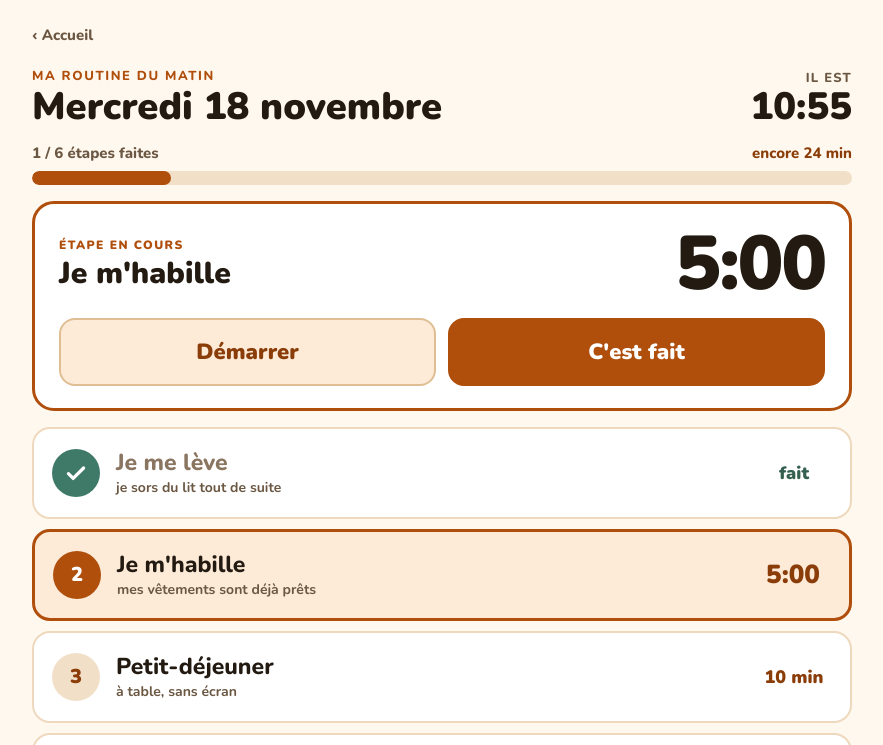
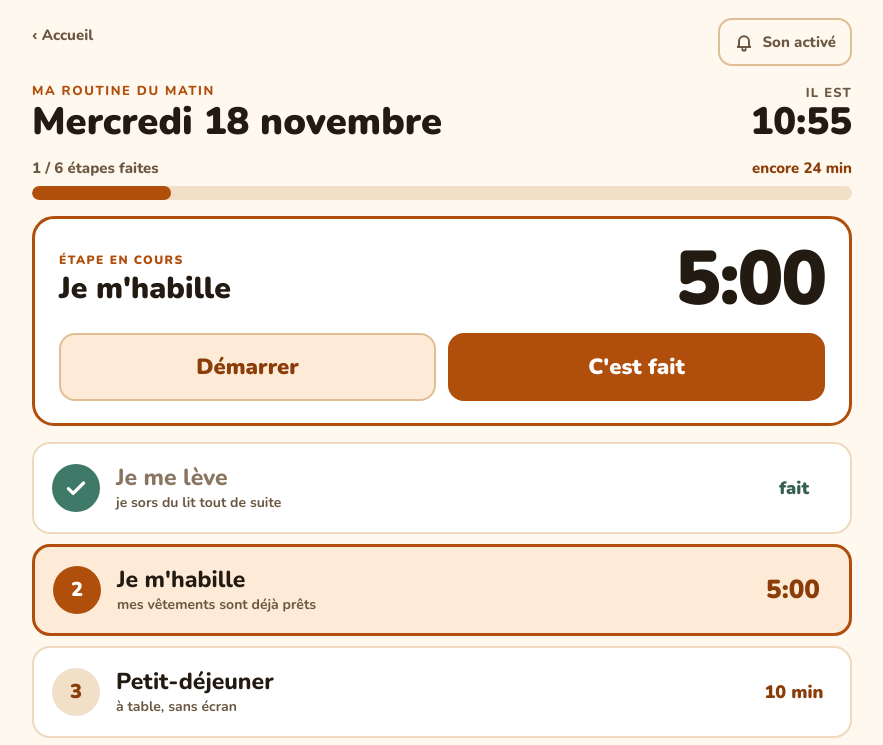
Before and after one commit to mahieddine-ichir/tdah-routines, a plain HTML site: page routine.html in a window 1280 px wide. Both pictures are taken after a click on the button "C'est fait". Shown: the top 745 px of the page, without its empty margins (198-1081 px from the left). Drawn offline with nearby package versions, Linux system fonts and the light colour scheme.

Commit message:
Signaux sonores : carillon quand le temps est écoulé, ding par étape, fanfare de fin, bouton pour couper le son
Co-Authored-By: Claude Opus 5.5 <noreply@anthropic.com>

```diff
--- a/routine.html
+++ b/routine.html
@@ -77,6 +77,10 @@ h1{margin:2px 0 0;font-size:38px;font-weight:900;line-height:1.05;text-wrap:bala
 .fin .cheer{display:block;background:#FFF4E2;border-radius:50%;padding:10px;animation:cheer 1.6s ease-in-out infinite}
 @keyframes cheer{0%,100%{transform:translateY(0) rotate(0)}25%{transform:translateY(-10px) rotate(-8deg)}50%{transform:translateY(0) rotate(0)}75%{transform:translateY(-10px) rotate(8deg)}}
 @media (prefers-reduced-motion:reduce){.fin .cheer{animation:none}}
+.snd{min-height:48px;font-size:15px;font-weight:800;color:var(--muted);background:transparent;
+  border:2px solid var(--soft);border-radius:14px;padding:10px 14px;font-family:inherit;cursor:pointer;
+  display:inline-flex;align-items:center;gap:8px}
+.snd svg{display:block}
 .hidden{display:none}
 @media (max-width:520px){
   h1,.clock{font-size:30px}
@@ -95,7 +99,10 @@ h1{margin:2px 0 0;font-size:38px;font-weight:900;line-height:1.05;text-wrap:bala
 </head>
 <body>
 <div class="wrap">
-  <a class="back" href="index.html">‹ Accueil</a>
+  <div class="foot" style="padding:0">
+    <a class="back" href="index.html">‹ Accueil</a>
+    <button type="button" class="snd" id="snd" aria-pressed="true"></button>
+  </div>
   <div class="head">
     <div>
       <div class="eyebrow" id="eyebrow">&nbsp;</div>
@@ -194,7 +201,7 @@ h1{margin:2px 0 0;font-size:38px;font-weight:900;line-height:1.05;text-wrap:bala
 
   var el = {};
   ["eyebrow","date","clock","prog","left","barfill","list","panel","activeLabel","activeTime",
-   "over","run","done","fin","finIcon","finTitle","finText","again","reset","motto"].forEach(function (id) {
+   "over","run","done","fin","finIcon","finTitle","finText","again","reset","motto","snd"].forEach(function (id) {
     el[id] = document.getElementById(id);
   });
 
@@ -220,6 +227,67 @@ h1{margin:2px 0 0;font-size:38px;font-weight:900;line-height:1.05;text-wrap:bala
     el.list.appendChild(b);
     return b;
   });
+
+  /* Sons synthétisés (Web Audio) : rien à télécharger, fonctionne hors ligne.
+     Le navigateur exige un premier toucher avant de jouer un son : on « débloque » au premier clic. */
+  var SKEY = "routine-sound";
+  var soundOn = true;
+  try { soundOn = window.localStorage.getItem(SKEY) !== "off"; } catch (e) {}
+  var actx = null;
+  function audio() {
+    if (!actx) {
+      var AC = window.AudioContext || window.webkitAudioContext;
+      if (!AC) { return null; }
+      try { actx = new AC(); } catch (e) { return null; }
+    }
+    if (actx.state === "suspended") { actx.resume().catch(function () {}); }
+    return actx;
+  }
+  document.addEventListener("pointerdown", audio, { once: true });
+  function tone(freq, start, dur, vol, type) {
+    var c = actx, t = c.currentTime + start;
+    var o = c.createOscillator(), g = c.createGain();
+    o.type = type || "sine";
+    o.frequency.value = freq;
+    g.gain.setValueAtTime(0.0001, t);
+    g.gain.exponentialRampToValueAtTime(vol, t + 0.02);
+    g.gain.exponentialRampToValueAtTime(0.0001, t + dur);
+    o.connect(g); g.connect(c.destination);
+    o.start(t); o.stop(t + dur + 0.05);
+  }
+  var SOUNDS = {
+    /* Temps écoulé : carillon doux, joué deux fois. */
+    timeup: function () {
+      [0, 1.1].forEach(function (d) {
+        tone(784, d, 0.9, 0.35); tone(659, d + 0.22, 0.9, 0.35); tone(523, d + 0.44, 1.3, 0.35);
+      });
+    },
+    /* Étape faite : petit « ding » qui monte. */
+    step: function () { tone(880, 0, 0.35, 0.3); tone(1319, 0.09, 0.5, 0.25); },
+    /* Routine terminée : petite fanfare. */
+    finish: function () {
+      [523, 659, 784].forEach(function (f, i) { tone(f, i * 0.14, 0.4, 0.3, "triangle"); });
+      tone(1047, 0.42, 1.2, 0.32, "triangle"); tone(784, 0.42, 1.2, 0.18); tone(1319, 0.56, 1.0, 0.2);
+    }
+  };
+  function play(name) {
+    if (!soundOn || !audio()) { return; }
+    try { SOUNDS[name](); } catch (e) {}
+  }
+  var BELL = '<svg width="20" height="20" viewBox="0 0 24 24" fill="none" stroke="currentColor" stroke-width="2.4"'
+    + ' stroke-linecap="round" stroke-linejoin="round" aria-hidden="true"><path d="M6 16V11a6 6 0 0 1 12 0v5l1.5 2h-15z"/>'
+    + '<path d="M10 20.5a2 2 0 0 0 4 0"/>';
+  function renderSnd() {
+    el.snd.innerHTML = BELL + (soundOn ? '</svg>Son activé' : '<path d="M3 3l18 18"/></svg>Son coupé');
+    el.snd.setAttribute("aria-pressed", soundOn ? "true" : "false");
+  }
+  el.snd.addEventListener("click", function () {
+    soundOn = !soundOn;
+    try { window.localStorage.setItem(SKEY, soundOn ? "on" : "off"); } catch (e) {}
+    renderSnd();
+    play("step");
+  });
+  renderSnd();
 
   var CHECK = '<svg width="26" height="26" viewBox="0 0 24 24" fill="none" stroke="currentColor"'
     + ' stroke-width="3" stroke-linecap="round" stroke-linejoin="round" aria-hidden="true">'
@@ -270,6 +338,7 @@ h1{margin:2px 0 0;font-size:38px;font-weight:900;line-height:1.05;text-wrap:bala
   });
   el.done.addEventListener("click", function () {
     state.done[state.idx] = true;
+    play(state.done.indexOf(false) === -1 ? "finish" : "step");
     for (var k = 0; k < state.done.length; k++) {
       if (!state.done[k]) { state.idx = k; break; }
     }
@@ -302,6 +371,10 @@ h1{margin:2px 0 0;font-size:38px;font-weight:900;line-height:1.05;text-wrap:bala
     if (state.running && !state.done[state.idx] && state.left[state.idx] > 0) {
       state.left[state.idx] -= 1;
       save();
+      if (state.left[state.idx] === 0) {
+        play("timeup");
+        if (soundOn && navigator.vibrate) { navigator.vibrate([300, 150, 300]); }
+      }
     }
     render();
   }, 1000);
--- a/sw.js
+++ b/sw.js
@@ -2,7 +2,7 @@
    Stratégie « stale-while-revalidate » : on répond tout de suite depuis le cache,
    puis on met le cache à jour en arrière-plan (la nouvelle version s'affiche au lancement suivant).
    Changer VERSION force le rechargement complet des fichiers. */
-var VERSION = "v4";
+var VERSION = "v5";
 var CACHE = "routines-" + VERSION;
 var FILES = [
   "./", "index.html", "routine.html", "fiche.html", "reglages.html", "tdah.html", "common.js",
```
Also changed, not shown: 1 other file.
